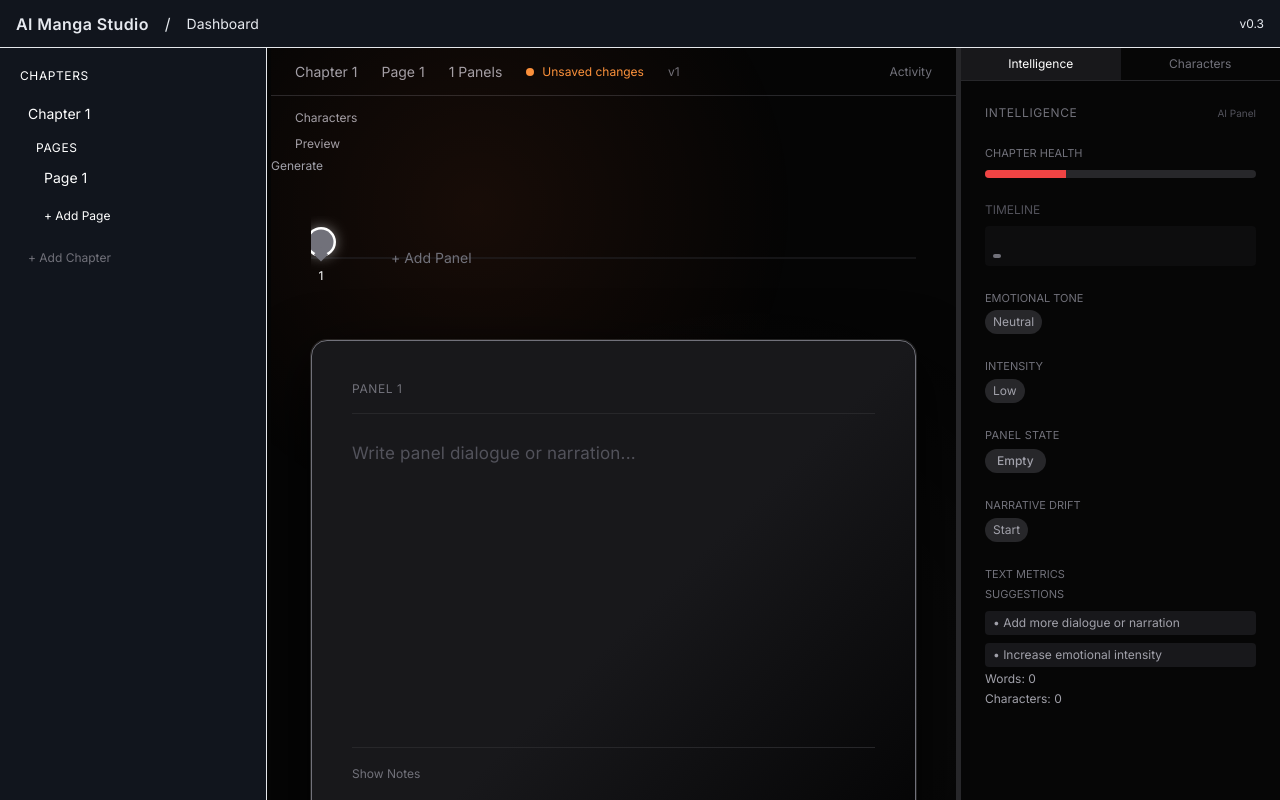
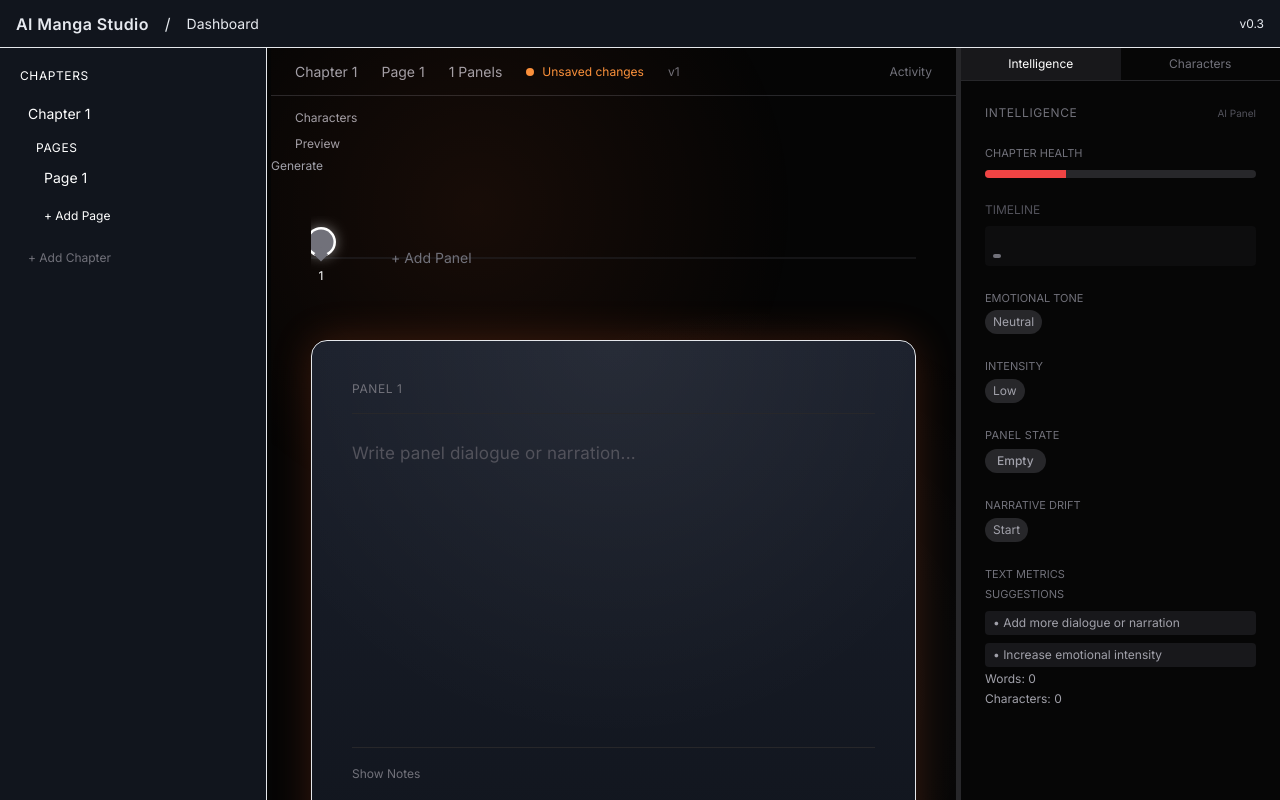
Before and after one commit to nb5542-ui/manga-frontend, a React (Vite) app: page /app/story/1/editor in a window 1280 px wide. Built offline with nearby package versions, Linux system fonts and the light colour scheme.

Commit message:
git commit -m "UI Phase 5: add inner glow layer and proper panel content layering"

```diff
--- a/src/components/panel/PanelEditor.tsx
+++ b/src/components/panel/PanelEditor.tsx
@@ -104,22 +104,33 @@ const setNotes = (notes: string) => {
   className={`
     animate-fade flex flex-col h-[75vh]
 
-    bg-gradient-to-br from-zinc-900 via-zinc-900 to-black
+    bg-gradient-to-b from-[#1a1f2b] to-[#10141c]
     rounded-2xl
     p-10
 
     border
     ${
-      isFocused
-        ? "border-zinc-500 shadow-[0_0_0_1px_rgba(255,255,255,0.12),0_20px_60px_rgba(0,0,0,0.9)]"
-        : "border-zinc-800 shadow-[0_20px_50px_rgba(0,0,0,0.6)]"
-    }
+  isFocused
+    ? "border-accent shadow-[0_0_40px_rgba(255,107,45,0.2)]"
+    : "border-borderMain shadow-[0_20px_60px_rgba(0,0,0,0.6)]"
+}
+    backdrop-blur
+      transition-all duration-300
+      hover:scale-[1.01]
 
-    backdrop-blur-sm
-    transition-all duration-300
-  `}
+      relative overflow-hidden   //
+    `}
 >
+  <div
+      className="
+        absolute inset-0
+        rounded-2xl
+        pointer-events-none
+        bg-[radial-gradient(circle_at_50%_0%,rgba(255,255,255,0.06),transparent_60%)]
+      "
+    />
       {/* Header */}
+      <div className="relative z-10 flex flex-col h-full">
       <div className="flex items-center justify-between border-b border-zinc-800 pb-4 mb-6">
         <div className="text-xs uppercase tracking-wider text-zinc-500">
           Panel {panelNumber}
@@ -175,6 +186,8 @@ const setNotes = (notes: string) => {
 "
         placeholder="Write panel dialogue or narration..."
       />
+      </div>
+
       {/* NOTES */}
 
 <div className="mt-4 border-t border-zinc-800 pt-3">
```
